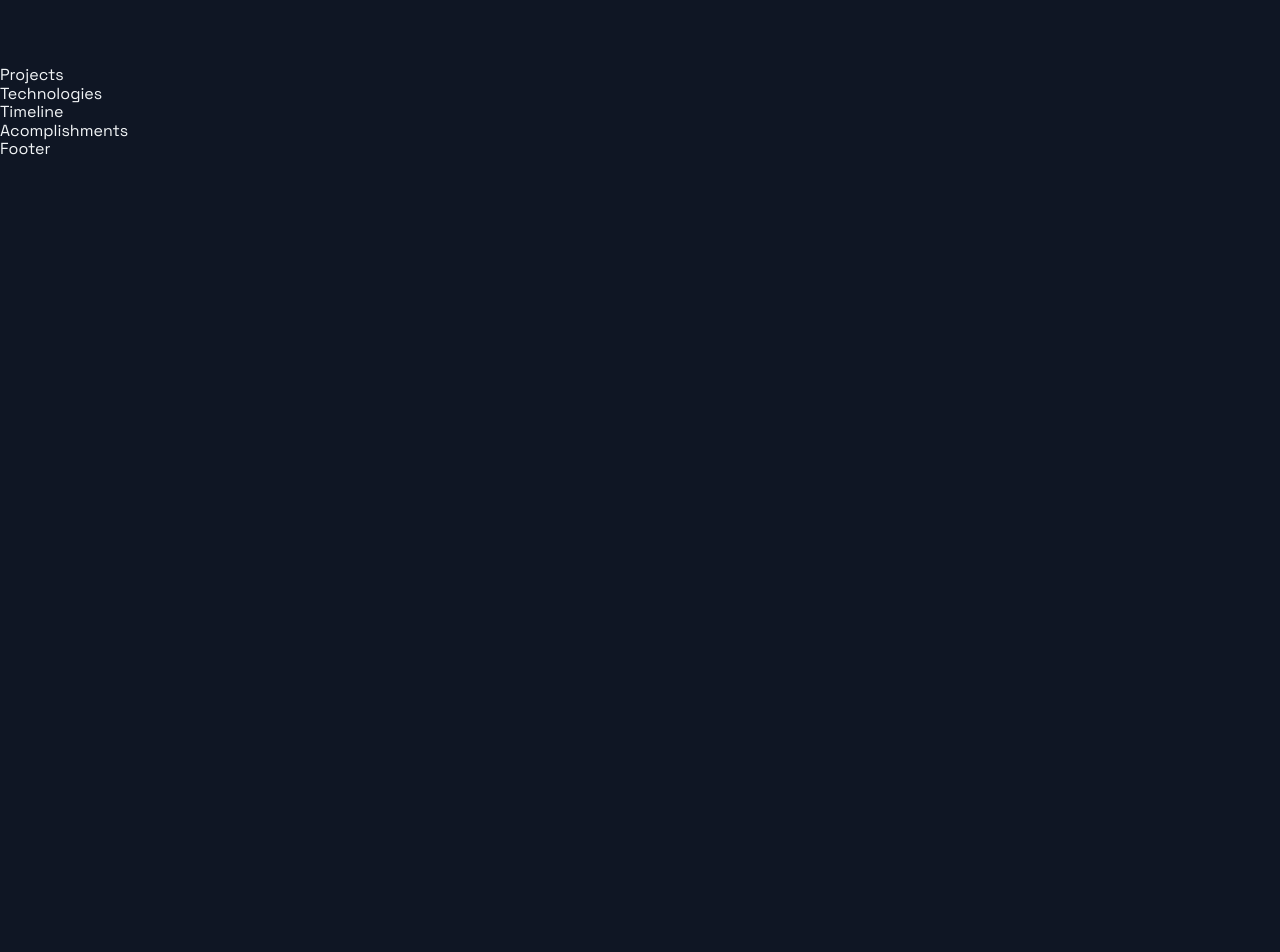
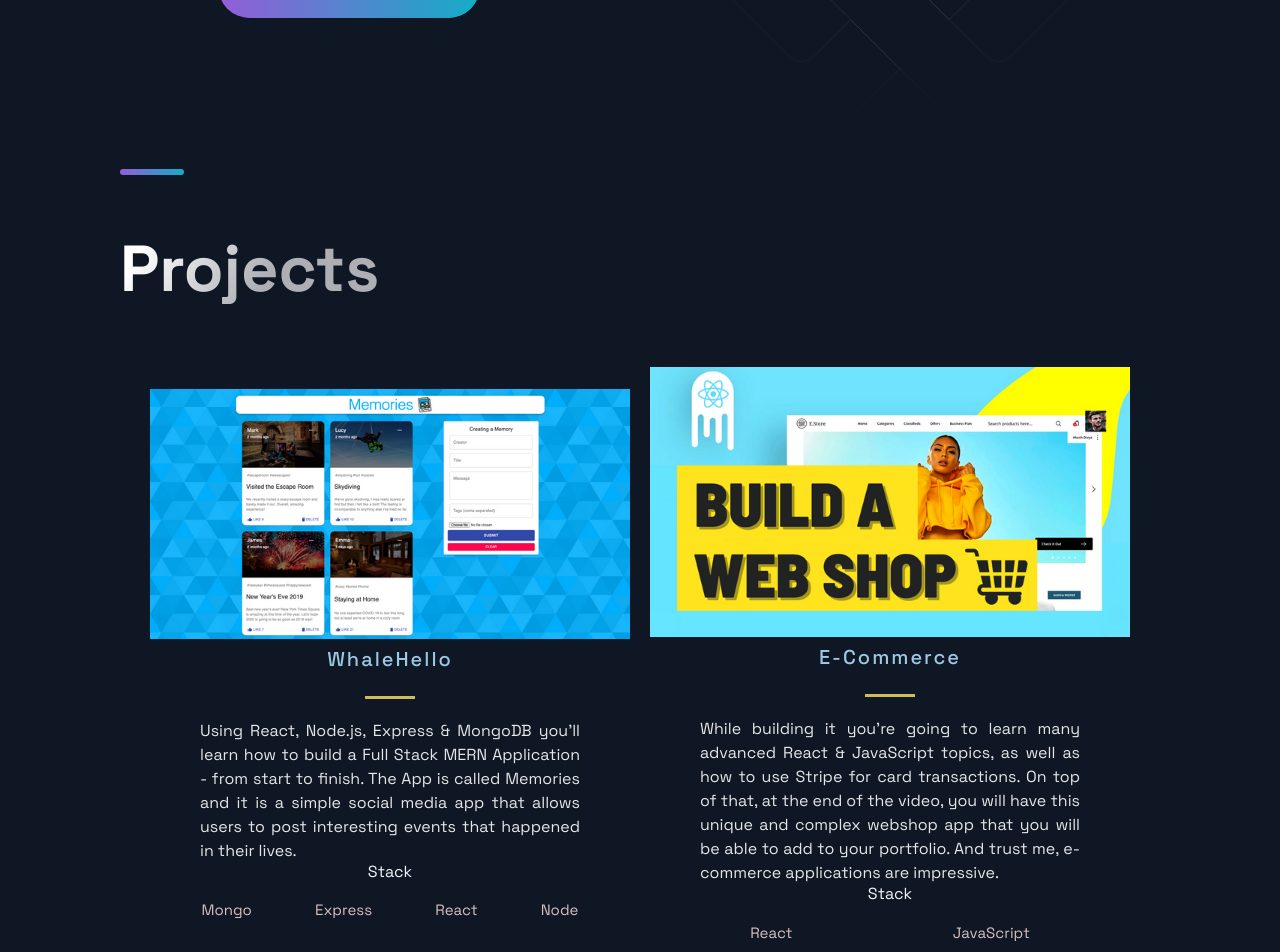
Before and after one commit to cod182/portfolio_codie, a Next.js app: page / in a window 1280 px wide. Shown: the part 500-1452 px from the top of the page. Before the commit the page ends 800 px from the top, so only its background shows below. Built offline with nearby package versions, Linux system fonts and the light colour scheme.

Commit message:
added projeccts

```diff
--- a/src/components/Header/Header.js
+++ b/src/components/Header/Header.js
@@ -31,19 +31,13 @@
     </Div1>
     <Div2>
       <li>
-        <Link href="#projects">
-          <NavLink>Projects</NavLink>
-        </Link>
+        <NavLink href="#projects">Projects</NavLink>
       </li>
       <li>
-        <Link href="#tech">
-          <NavLink>Technologies</NavLink>
-        </Link>
+        <NavLink href="#tech">Technologies</NavLink>
       </li>
       <li>
-        <Link href="#about">
-          <NavLink>About</NavLink>
-        </Link>
+        <NavLink href="#about">About</NavLink>
       </li>
     </Div2>
     <Div3>
--- a/src/components/Projects/Projects.js
+++ b/src/components/Projects/Projects.js
@@ -1,13 +1,52 @@
 import React from 'react';
 
-import { BlogCard, CardInfo, ExternalLinks, GridContainer, HeaderThree, Hr, Tag, TagList, TitleContent, UtilityList, Img } from './ProjectsStyles';
-import { Section, SectionDivider, SectionTitle } from '../../styles/GlobalComponents';
+import {
+  BlogCard,
+  CardInfo,
+  ExternalLinks,
+  GridContainer,
+  HeaderThree,
+  Hr,
+  Tag,
+  TagList,
+  TitleContent,
+  UtilityList,
+  Img,
+} from './ProjectsStyles';
+import {
+  Section,
+  SectionDivider,
+  SectionTitle,
+} from '../../styles/GlobalComponents';
 import { projects } from '../../constants/constants';
 
 const Projects = () => (
-  <div>
-    Projects
-  </div>
+  <Section noPadding id="projects">
+    <SectionDivider />
+    <SectionTitle main>Projects</SectionTitle>
+    <GridContainer>
+      {projects.map(
+        ({ id, title, image, description, tags, source, visit }) => (
+          <blogCard key={id}>
+            <Img src={image} />
+            <TitleContent>
+              <HeaderThree>{title}</HeaderThree>
+              <Hr />
+            </TitleContent>
+            <CardInfo>{description}</CardInfo>
+            <div>
+              <TitleContent>Stack</TitleContent>
+              <TagList>
+                {tags.map((tag, i) => (
+                  <Tag key={i}>{tag}</Tag>
+                ))}
+              </TagList>
+            </div>
+          </blogCard>
+        )
+      )}
+    </GridContainer>
+  </Section>
 );
 
 export default Projects;
--- a/src/constants/constants.js
+++ b/src/constants/constants.js
@@ -1,16 +1,16 @@
 export const projects = [
   {
-    title: 'MERN Memories',
+    title: 'WhaleHello',
     description: "Using React, Node.js, Express & MongoDB you'll learn how to build a Full Stack MERN Application - from start to finish. The App is called Memories and it is a simple social media app that allows users to post interesting events that happened in their lives.",
-      image: '/images/1.png',
-      tags: ['Mongo', 'Express', 'React', 'Node'],
+    image: '/images/1.png',
+    tags: ['Mongo', 'Express', 'React', 'Node'],
     source: 'https://google.com',
     visit: 'https://google.com',
     id: 0,
   },
   {
     title: 'E-Commerce',
-    description:"While building it you're going to learn many advanced React & JavaScript topics, as well as how to use Stripe for card transactions. On top of that, at the end of the video, you will have this unique and complex webshop app that you will be able to add to your portfolio. And trust me, e-commerce applications are impressive.",
+    description: "While building it you're going to learn many advanced React & JavaScript topics, as well as how to use Stripe for card transactions. On top of that, at the end of the video, you will have this unique and complex webshop app that you will be able to add to your portfolio. And trust me, e-commerce applications are impressive.",
     image: '/images/2.png',
     tags: ['React', 'JavaScript'],
     source: 'https://google.com',
@@ -20,8 +20,8 @@
   {
     title: 'WebRTC App',
     description: "This is a code repository for the corresponding YouTube video. In this tutorial, we're going to build and deploy a React Video Chat Application using WebRTC.",
-      image: '/images/3.jpg',
-      tags: ['React', 'WebRTC'],
+    image: '/images/3.jpg',
+    tags: ['React', 'WebRTC'],
     source: 'https://google.com',
     visit: 'https://google.com',
     id: 2,
--- a/src/pages/index.js
+++ b/src/pages/index.js
@@ -10,10 +10,10 @@
 const Home = () => {
   return (
     <Layout>
-      {/* <Section grid> */}
+      <Section grid>
         <Hero />
-        {/* <BgAnimation /> */}
-      {/* </Section> */}
+        <BgAnimation />
+      </Section>
       <Projects />
       <Technologies />
       <Timeline />
```
